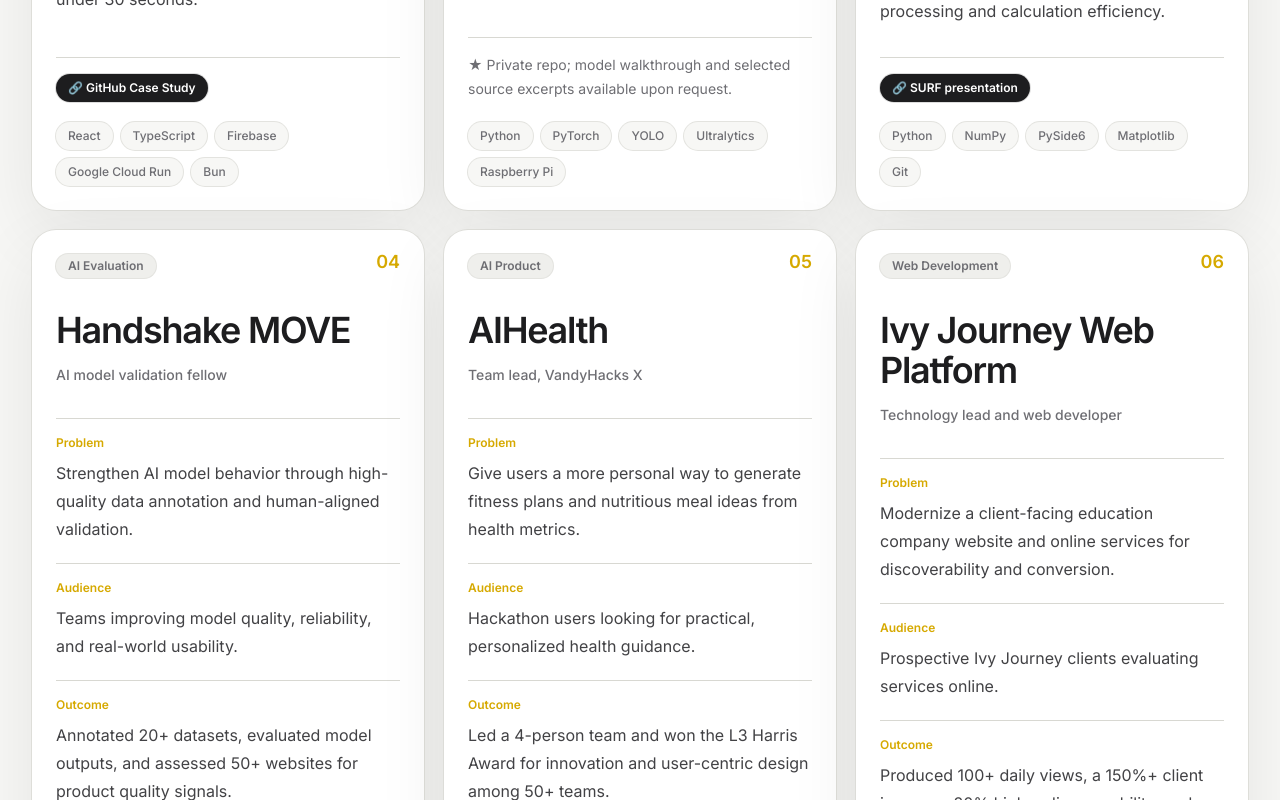
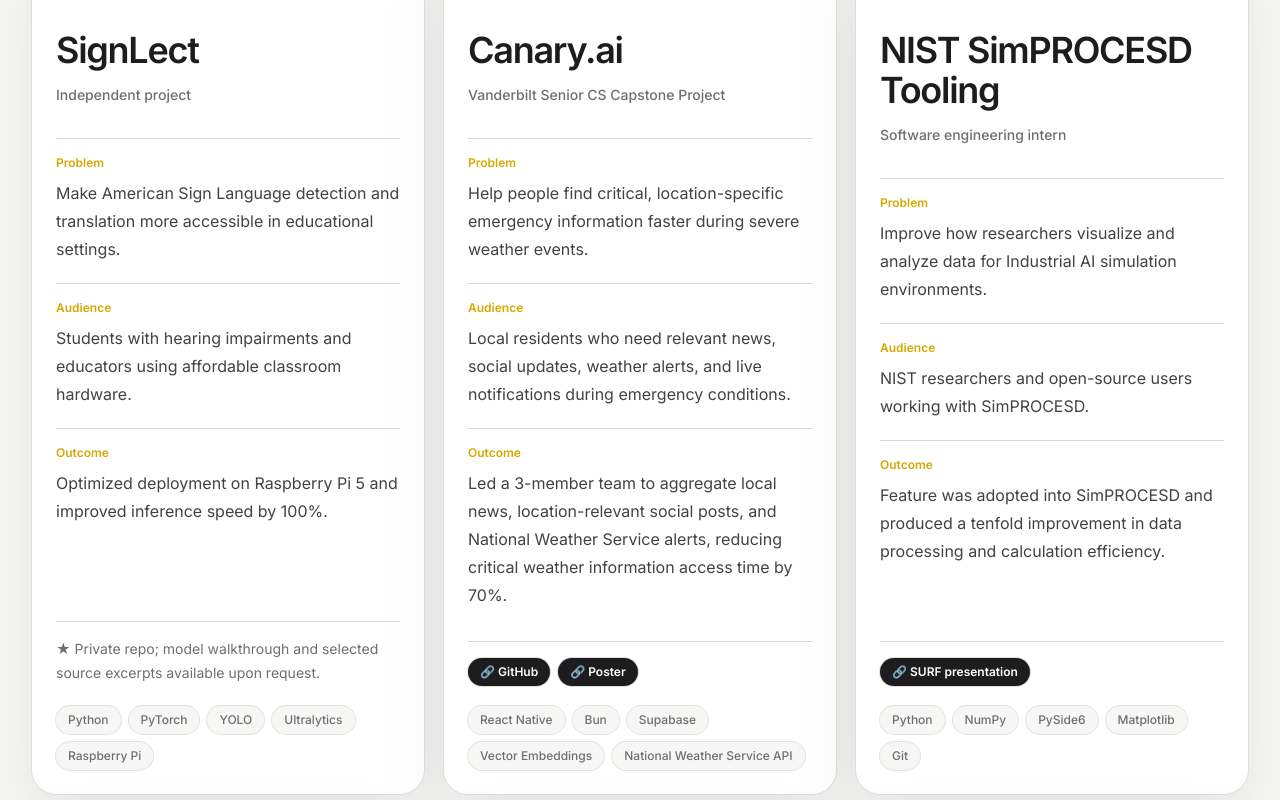
Before and after one commit to KevinS0402/selfPortfolio, a Next.js app: page / in a window 1280 px wide. Shown: the part 2260-3060 px from the top of the page. Built offline with nearby package versions, Linux system fonts and the light colour scheme.

Commit message:
Feature SongSearch and add Canary project

```diff
--- a/src/components/sections/CaseStudyPreview.tsx
+++ b/src/components/sections/CaseStudyPreview.tsx
@@ -14,6 +14,13 @@
       "Designed around Raspberry Pi deployment, prioritizing real-time detection speed and classroom affordability over heavier infrastructure.",
     impact:
       "That kept the accessibility tool closer to the served community: portable, lower-cost, and usable in the settings where support is needed.",
+  },
+  "Canary.ai": {
+    principle: "Relevance over raw volume",
+    decision:
+      "Prioritized location-relevant emergency signals across local news, social posts, and weather alerts instead of flooding users with every available update.",
+    impact:
+      "That made the product more actionable during severe weather: users could get timely live notifications and reach critical information 70% faster.",
   },
   AIHealth: {
     principle: "Time-boxed prioritization",
--- a/src/components/sections/ProjectShowcase.tsx
+++ b/src/components/sections/ProjectShowcase.tsx
@@ -7,6 +7,7 @@
 
 export function ProjectShowcase() {
   const [lens, setLens] = useState<"impact" | "technical">("impact");
+  const [featuredProject, ...standardProjects] = projects;
 
   return (
     <section id="projects" className="bg-soft text-charcoal">
@@ -20,9 +21,12 @@
           </div>
           <SegmentedControl value={lens} onChange={setLens} />
         </div>
-        <div className="mt-10 grid gap-5 md:grid-cols-2 xl:grid-cols-3">
-          {projects.map((project, index) => (
-            <ProjectCard key={project.title} project={project} lens={lens} index={index} />
+        <div className="mt-10">
+          <ProjectCard project={featuredProject} lens={lens} index={0} featured />
+        </div>
+        <div className="mt-5 grid gap-5 md:grid-cols-2 xl:grid-cols-3">
+          {standardProjects.map((project, index) => (
+            <ProjectCard key={project.title} project={project} lens={lens} index={index + 1} />
           ))}
         </div>
       </div>
--- a/src/components/ui/ProjectCard.tsx
+++ b/src/components/ui/ProjectCard.tsx
@@ -9,9 +9,10 @@
   project: Project;
   lens: "impact" | "technical";
   index: number;
+  featured?: boolean;
 };
 
-export function ProjectCard({ project, lens, index }: ProjectCardProps) {
+export function ProjectCard({ project, lens, index, featured = false }: ProjectCardProps) {
   const content =
     lens === "impact"
       ? [
@@ -32,19 +33,29 @@
       whileHover={{ y: -8 }}
       viewport={{ once: true, amount: 0.25 }}
       transition={{ ...softSpring, delay: index * 0.04 }}
-      className="group flex min-h-[460px] flex-col rounded-[1.5rem] bg-paper p-6 shadow-glow ring-1 ring-line/70 transition-colors duration-300 hover:ring-gold/35"
+      className={`group flex flex-col rounded-[1.5rem] bg-paper shadow-glow ring-1 ring-line/70 transition-colors duration-300 hover:ring-gold/35 ${
+        featured ? "min-h-[420px] p-7 md:p-8" : "min-h-[460px] p-6"
+      }`}
     >
+      <div className={featured ? "grid gap-8 lg:grid-cols-[0.82fr_1.18fr]" : undefined}>
+        <div>
           <div className="mb-8 flex items-start justify-between gap-4">
             <Badge label={project.domain} />
             <span className="text-lg font-semibold leading-none text-gold">
               {String(index + 1).padStart(2, "0")}
             </span>
           </div>
-      <h3 className="max-w-md text-3xl font-semibold leading-[1.02] tracking-[-0.035em] text-charcoal md:text-4xl">
+          <h3
+            className={`max-w-md font-semibold leading-[1.02] tracking-[-0.035em] text-charcoal ${
+              featured ? "text-4xl md:text-6xl" : "text-3xl md:text-4xl"
+            }`}
+          >
             {project.title}
           </h3>
           <p className="mt-4 text-sm font-medium text-muted">{project.role}</p>
-      <div className="mt-8 space-y-5">
+        </div>
+
+        <div className={featured ? "space-y-5" : "mt-8 space-y-5"}>
           {content.map(([label, text]) => (
             <div key={label} className="border-t border-line pt-4">
               <p className="text-xs font-semibold text-gold">{label}</p>
@@ -52,6 +63,8 @@
             </div>
           ))}
         </div>
+      </div>
+
       <div className="mt-auto pt-8">
         {project.links?.length || project.privateNote ? (
           <div className="mb-5 border-t border-line pt-4">
@@ -65,7 +78,7 @@
                     rel="noreferrer"
                     className="rounded-full bg-charcoal px-3 py-1.5 text-xs font-semibold text-paper ring-1 ring-charcoal/15 transition hover:bg-graphite focus-visible:shadow-[var(--focus-ring)]"
                   >
-                    <span aria-hidden="true">🔗 </span>
+                    <span aria-hidden="true">{"\u{1F517} "}</span>
                     {link.label}
                   </a>
                 ))}
@@ -73,7 +86,7 @@
             ) : null}
             {project.privateNote ? (
               <p className="text-sm leading-6 text-muted">
-                <span aria-hidden="true">★ </span>
+                <span aria-hidden="true">{"\u2605 "}</span>
                 {project.privateNote}
               </p>
             ) : null}
--- a/src/data/projects.ts
+++ b/src/data/projects.ts
@@ -59,6 +59,44 @@
       architecture: "Camera input runs through a custom YOLO model on Raspberry Pi 5 for real-time sign detection.",
       decisions: "Trained with PyTorch on Google Colab GPUs using open-source ASL datasets, then optimized for edge constraints.",
       depth: "Focused on model compression, hardware-aware deployment, and instant translation behavior for accessibility use cases.",
+    },
+  },
+  {
+    title: "Canary.ai",
+    domain: "Emergency Tech / AI",
+    role: "Vanderbilt Senior CS Capstone Project",
+    stack: [
+      "React Native",
+      "Bun",
+      "Supabase",
+      "Vector Embeddings",
+      "National Weather Service API",
+    ],
+    links: [
+      {
+        label: "GitHub",
+        href: "https://github.com/KevinS0402/Canary.ai",
+      },
+      {
+        label: "Poster",
+        href: "https://drive.google.com/file/d/1dFMBtkJUpEBkNZdVTDllYQCR3ce0_pZx/view?usp=sharing",
+      },
+    ],
+    impact: {
+      problem:
+        "Help people find critical, location-specific emergency information faster during severe weather events.",
+      audience:
+        "Local residents who need relevant news, social updates, weather alerts, and live notifications during emergency conditions.",
+      outcome:
+        "Led a 3-member team to aggregate local news, location-relevant social posts, and National Weather Service alerts, reducing critical weather information access time by 70%.",
+    },
+    technical: {
+      architecture:
+        "Built a React Native and Bun mobile app backed by Supabase search for live emergency information retrieval.",
+      decisions:
+        "Integrated semantic vector embeddings to filter incoming local news, social posts, and NWS alerts by user-location relevance.",
+      depth:
+        "Delivered live update notifications and presented the project at Vanderbilt's annual CS Senior Symposium.",
     },
   },
   {
```
Lines whose indentation alone changed are shown as unchanged.
